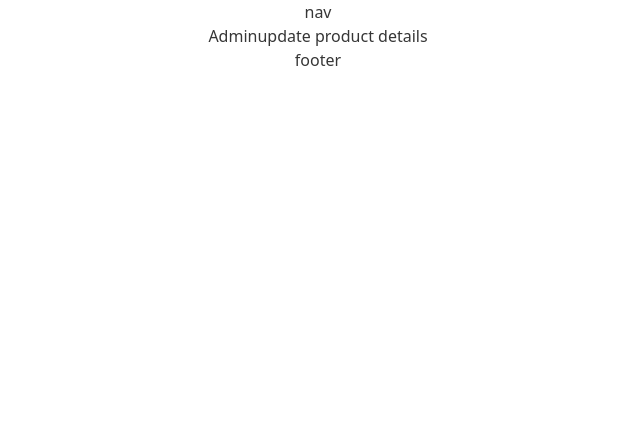
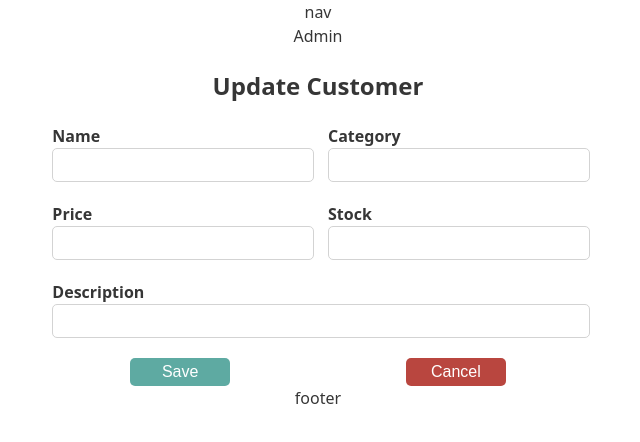
Before and after one commit to Huizh365/ecommerce-project, a React (Vite) app in the folder ecommerce-shop/: page /admin/products/1 in a window 1280 px wide. Shown: the top 442 px of the page, without its empty margins (322-962 px from the left). Built offline with nearby package versions, Linux system fonts and the light colour scheme; no server answers.

Commit message:
added update product page

```diff
--- a/ecommerce-shop/src/pages/ManageProducts.tsx
+++ b/ecommerce-shop/src/pages/ManageProducts.tsx
@@ -18,7 +18,7 @@ export const ManageProducts = () => {
     }
     return (
         <>
-<h2>Manage Customers</h2>
+<h2>Manage Products</h2>
         <Link to="/admin/create-product">
                 <button className="create-btn">Create Product</button>
         </Link>
--- a/ecommerce-shop/src/pages/UpdateProduct.tsx
+++ b/ecommerce-shop/src/pages/UpdateProduct.tsx
@@ -1,7 +1,63 @@
+import { ChangeEvent, FormEvent, useEffect, useState } from "react"
+import { IProduct } from "../types/Product"
+import { useNavigate, useParams } from 'react-router'
+import { getProductById, updateProduct } from "../services/productService"
+import "../styles/customers.css"
+
+
 export const UpdateProduct = () => {
+    const [product, setProduct] = useState<IProduct | null> (null)
+    const navigate = useNavigate()
+    const params = useParams()
+
+    useEffect(() => {
+        if(!params.id) return
+        getProductById(+params.id).then((data) => setProduct(data))
+    },[])
+
+    const handleChange = (e:ChangeEvent<HTMLInputElement>) => {
+        setProduct(product => {
+            if (!product) return product
+            return {...product,[e.target.id]: e.target.value};
+        });
+    }
+
+    const handleUpdateProduct = async (e:FormEvent<HTMLFormElement>) => {
+            e.preventDefault()
+            if(!product) return
+            await updateProduct(product.id, product)
+            navigate("/admin/products")
+        }
+
+
     return (
         <>
-        update product details
+        <h2>Update Customer</h2>
+        <form onSubmit={handleUpdateProduct}>
+            <label htmlFor="name">Name
+            <input id="name" type="text" value={product?.name ?? ""} onChange={handleChange}></input>
+            </label>
+
+            <label htmlFor="category">Category
+            <input id="category" type="text" value={product?.category  ?? ""} onChange={handleChange}></input>
+            </label>
+
+            <label htmlFor="price">Price
+            <input id="price" type="number" value={product?.price  ?? ""} onChange={handleChange}></input>
+            </label>
+
+            <label htmlFor="stock">Stock
+            <input id="stock" type="number" value={product?.stock  ?? ""} onChange={handleChange}></input>
+            </label>
+
+            <label htmlFor="description" id="description-label">Description
+            <input id="description" type="textarea" value={product?.description  ?? ""} onChange={handleChange}></input>
+            </label>
+
+            <button className="submit-btn" type="submit">Save</button>
+            <button className="cancel-btn" type="button" onClick={()=>navigate("/admin/products")}>Cancel</button>
+
+        </form>
         </>
     )
 }
--- a/ecommerce-shop/src/styles/customers.css
+++ b/ecommerce-shop/src/styles/customers.css
@@ -45,7 +45,7 @@ input {
     min-height: 30px;
     border-radius: 5px;
 }
-label#address-label {
+label#address-label, label#description-label{
     grid-column: 1 / span 2;
 }
 button {
@@ -88,3 +88,6 @@ button {
 a {
     text-align: right;
 }
+
+
+/* products pages */
```
